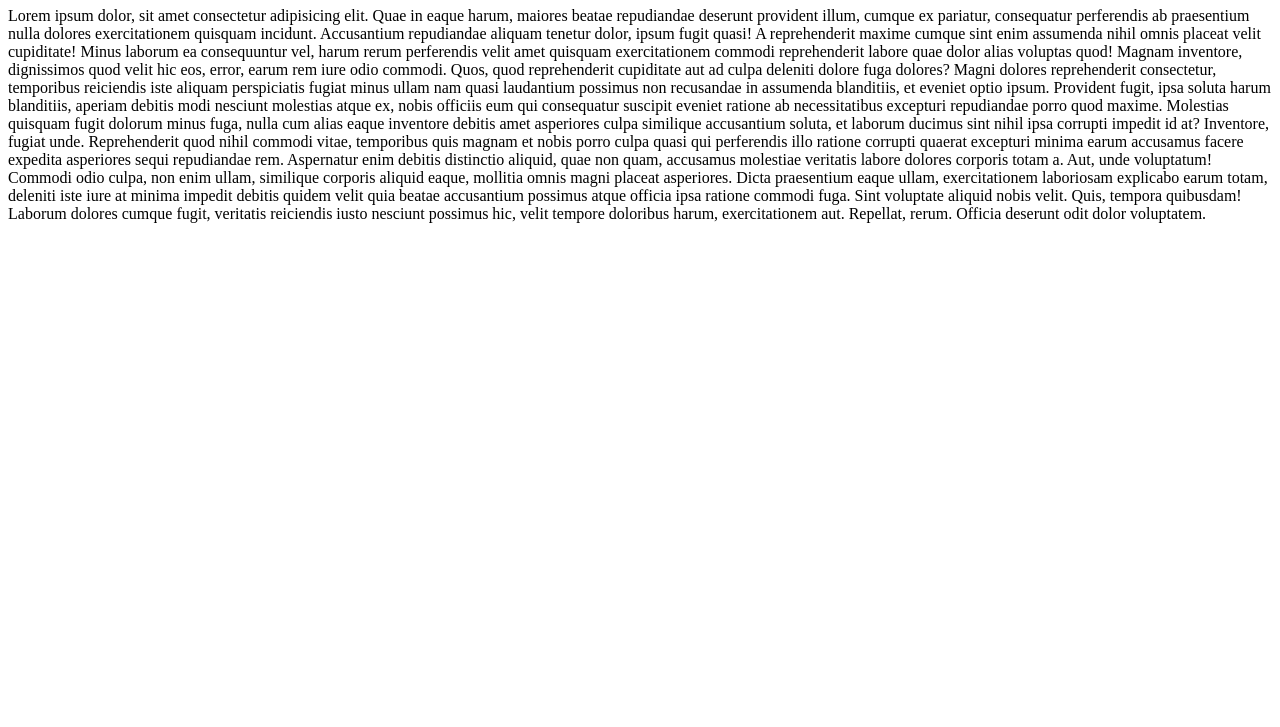
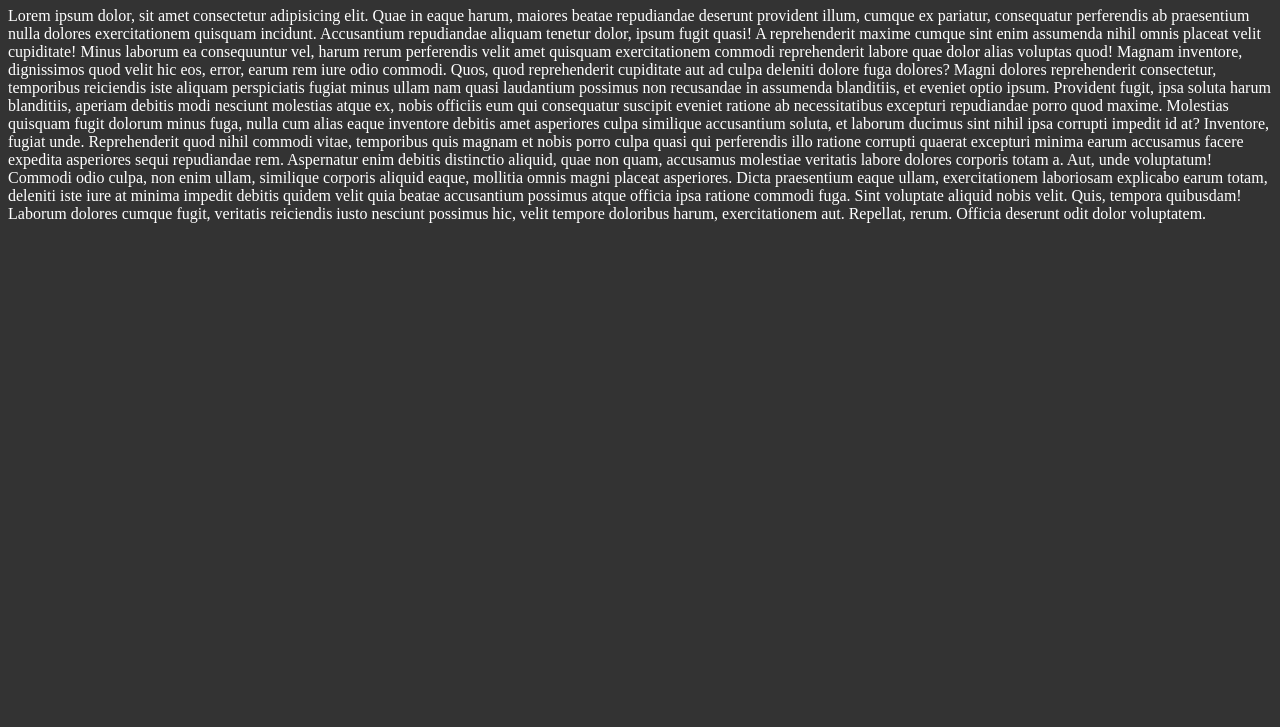
Before and after one commit to Lifetronix/WebDeLifetronix, a website: page index.html in a window 1280 px wide. Shown: the part 73-800 px from the top of the page. Drawn offline with Linux system fonts and the light colour scheme.

Commit message:
css and js

```diff
--- /dev/null
+++ b/js/main.js
@@ -0,0 +1 @@
+console.log("working");
--- /dev/null
+++ b/styles/main.css
@@ -0,0 +1,5 @@
+body{
+    background:#333;
+    color:rgb(255, 255, 255);
+
+}
```
Also changed, not shown: index.html (+2 -1 lines).
